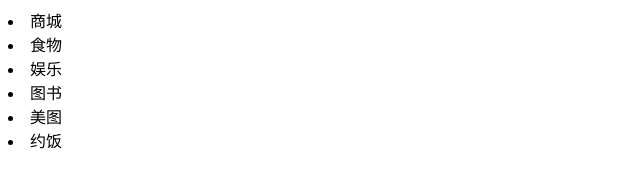
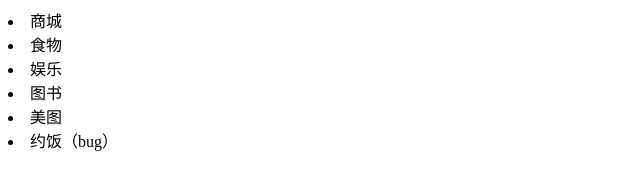
Before and after one commit to qq1034359978/python-development, a plain HTML site: page index.html in a window 1280 px wide. Shown: the full height of the page, 0-640 px from the left. Drawn offline with Linux system fonts and the light colour scheme.

Commit message:
bug修复

```diff
--- a/index.html
+++ b/index.html
@@ -5,6 +5,6 @@
 		<li>娱乐</li>
 		<li>图书</li>
 		<li>美图</li>
-		<li>约饭</li>
+		<li>约饭（bug）</li>
 	</body>
 </html>
```
